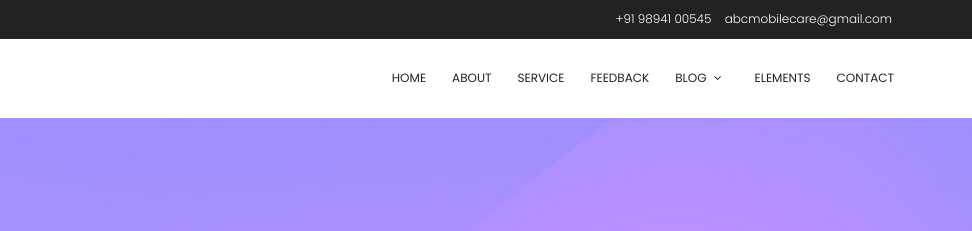
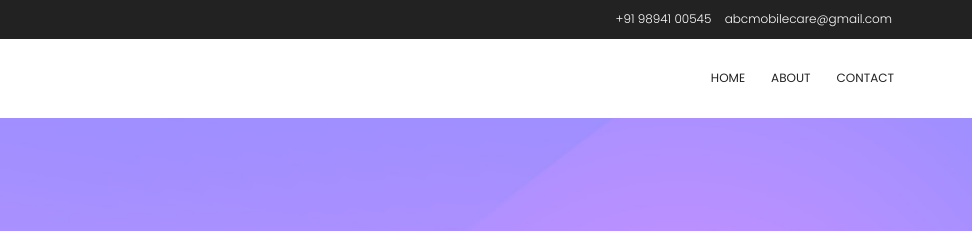
Before and after one commit to abcmobilecare/abcmobilecare.github.io, a plain HTML site: page index.html in a window 1280 px wide. Shown: the top 231 px of the page, 308-1280 px from the left. Drawn offline with nearby package versions, Linux system fonts and the light colour scheme; some packages are replaced by stand-ins of ours.

Commit message:
Update index.html

```diff
--- a/index.html
+++ b/index.html
@@ -59,7 +59,7 @@
 				        <ul class="nav-menu">
 				          <li class="menu-active"><a href="index.html">Home</a></li>
 				          <li><a href="about.html">About</a></li>
-				          <li><a href="services.html">Service</a></li>
+				          <!--<li><a href="services.html">Service</a></li>
 				          <li><a href="feedback.html">Feedback</a></li>
 				          <li class="menu-has-children"><a href="">Blog</a>
 				            <ul>
@@ -67,7 +67,7 @@
 				              <li><a href="blog-single.html">Blog Single</a></li>
 				            </ul>
 				          </li>
-			              <li><a href="elements.html">Elements</a></li>
+			              <li><a href="elements.html">Elements</a></li>-->
 				          <li><a href="contact.html">Contact</a></li>
 				        </ul>
 				      </nav><!-- #nav-menu-container -->
```
